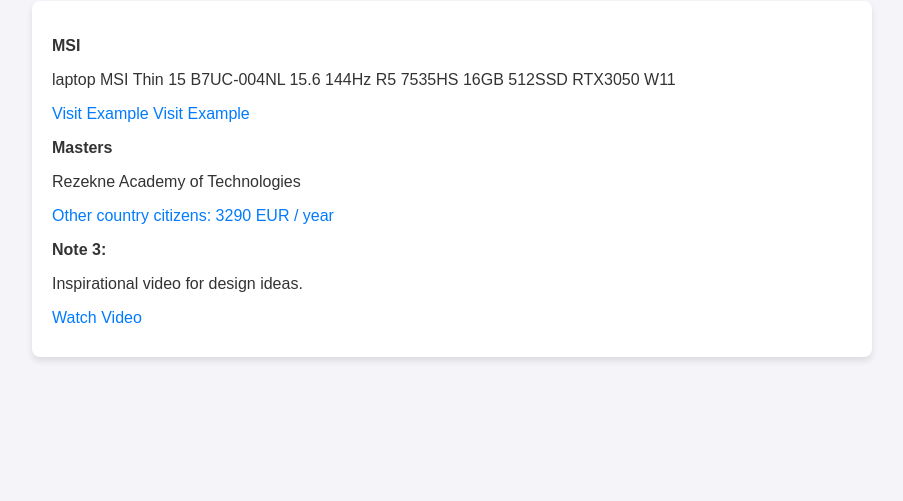
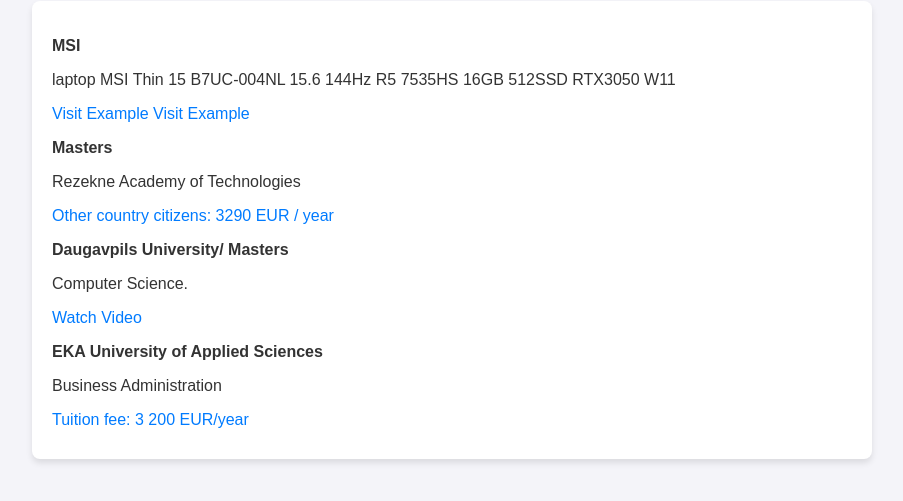
Before and after one commit to arifulatwork/MyNotes.github.io, a plain HTML site: page index.html in a window 1280 px wide. Shown: the part 79-580 px from the top of the page, without its empty margins (188-1091 px from the left). Drawn offline with Linux system fonts and the light colour scheme.

Commit message:
Update index.html

```diff
--- a/index.html
+++ b/index.html
@@ -55,9 +55,14 @@
       <a href="https://rta.lv/study-programms/management-science" target="_blank">Other country citizens: 3290 EUR / year</a>
     </div>
     <div class="note">
-      <p class="note-title">Note 3:</p>
-      <p>Inspirational video for design ideas.</p>
-      <a href="https://youtu.be/dQw4w9WgXcQ" target="_blank">Watch Video</a>
+      <p class="note-title">Daugavpils University/ Masters</p>
+      <p>Computer Science.</p>
+      <a href="https://du.lv/en/studies/study-programmes/academic-master-study-programmes/computer-science/" target="_blank">Watch Video</a>
+    </div>
+    <div class="note">
+      <p class="note-title">EKA University of Applied Sciences</p>
+      <p>Business Administration</p>
+      <a href="https://www.augstskola.lv/?parent=123&lng=eng" target="_blank">Tuition fee: 3 200 EUR/year</a>
     </div>
   </div>
 </body>
```
